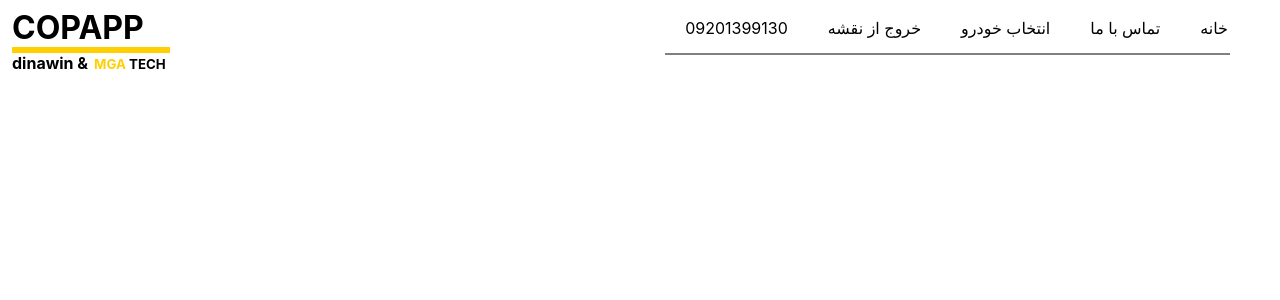
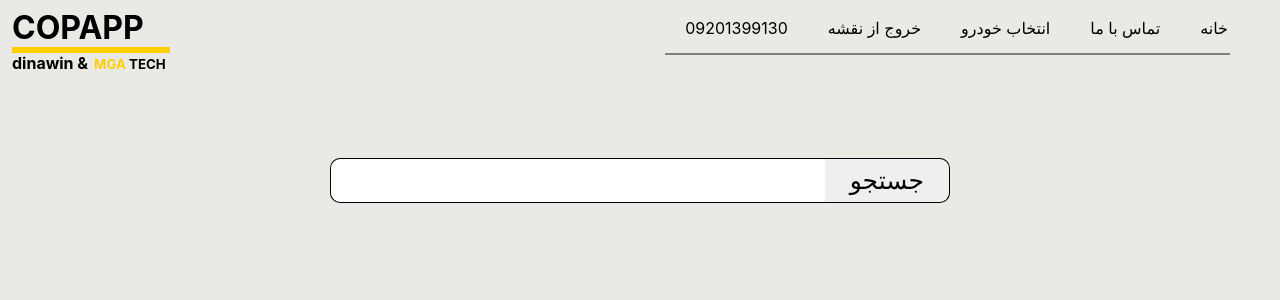
Before and after one commit to sadeghhosseiny/dinavin-HomeScreen, a React (Create React App) app: page / in a window 1280 px wide. Shown: the top 300 px of the page. Built offline with nearby package versions, Linux system fonts and the light colour scheme.

Commit message:
add search input

```diff
--- a/public/index.html
+++ b/public/index.html
@@ -26,7 +26,7 @@
     -->
     <title>React App</title>
   </head>
-  <body>
+  <body style="background-color: #eae9e6">
     <noscript>You need to enable JavaScript to run this app.</noscript>
     <div id="root"></div>
     <!--
--- /dev/null
+++ b/src/lib/SearchInput/SearchInput.jsx
@@ -0,0 +1,13 @@
+import React from 'react';
+import styles from './SearchInput.module.css';
+
+function SearchInput() {
+    return (
+        <div className={styles.container}>
+            <input className={styles.input} type="text" />
+            <button className={styles.searchBtn}>جستجو</button>
+        </div>
+    );
+}
+
+export default SearchInput;
--- /dev/null
+++ b/src/lib/SearchInput/SearchInput.module.css
@@ -0,0 +1,33 @@
+.input {
+  width: 100%;
+  max-width: 500px;
+  height: 41px;
+  border-top-left-radius: 10px;
+  border-bottom-left-radius: 10px;
+  border: 1px solid black;
+  border-right: none;
+  outline: none;
+  font-size: 18px;
+}
+
+.container {
+  width: 95%;
+  max-width: 620px;
+  margin-left: auto;
+  margin-right: auto;
+  height: 100px;
+  display: flex;
+  justify-content: center;
+  align-items: flex-end;
+  margin-top: 20px;
+}
+
+.searchBtn {
+  height: 45px;
+  border-top-right-radius: 10px;
+  border-bottom-right-radius: 10px;
+  padding: 7px 25px;
+  border: 1px solid black;
+  border-left: none;
+  font-size: 25px;
+}
--- a/src/pages/HomeScreen/HomeScreen.js
+++ /dev/null
@@ -1,12 +0,0 @@
-import React from 'react';
-import Header from '../../component/header/header';
-
-function HomeScreen() {
-    return (
-        <div>
-            <Header />
-        </div>
-    );
-}
-
-export default HomeScreen;
--- /dev/null
+++ b/src/pages/HomeScreen/HomeScreen.jsx
@@ -0,0 +1,14 @@
+import React from 'react';
+import Header from '../../component/header/header';
+import SearchInput from '../../lib/SearchInput/SearchInput';
+
+function HomeScreen() {
+    return (
+        <div>
+            <Header />
+            <SearchInput />
+        </div>
+    );
+}
+
+export default HomeScreen;
```
